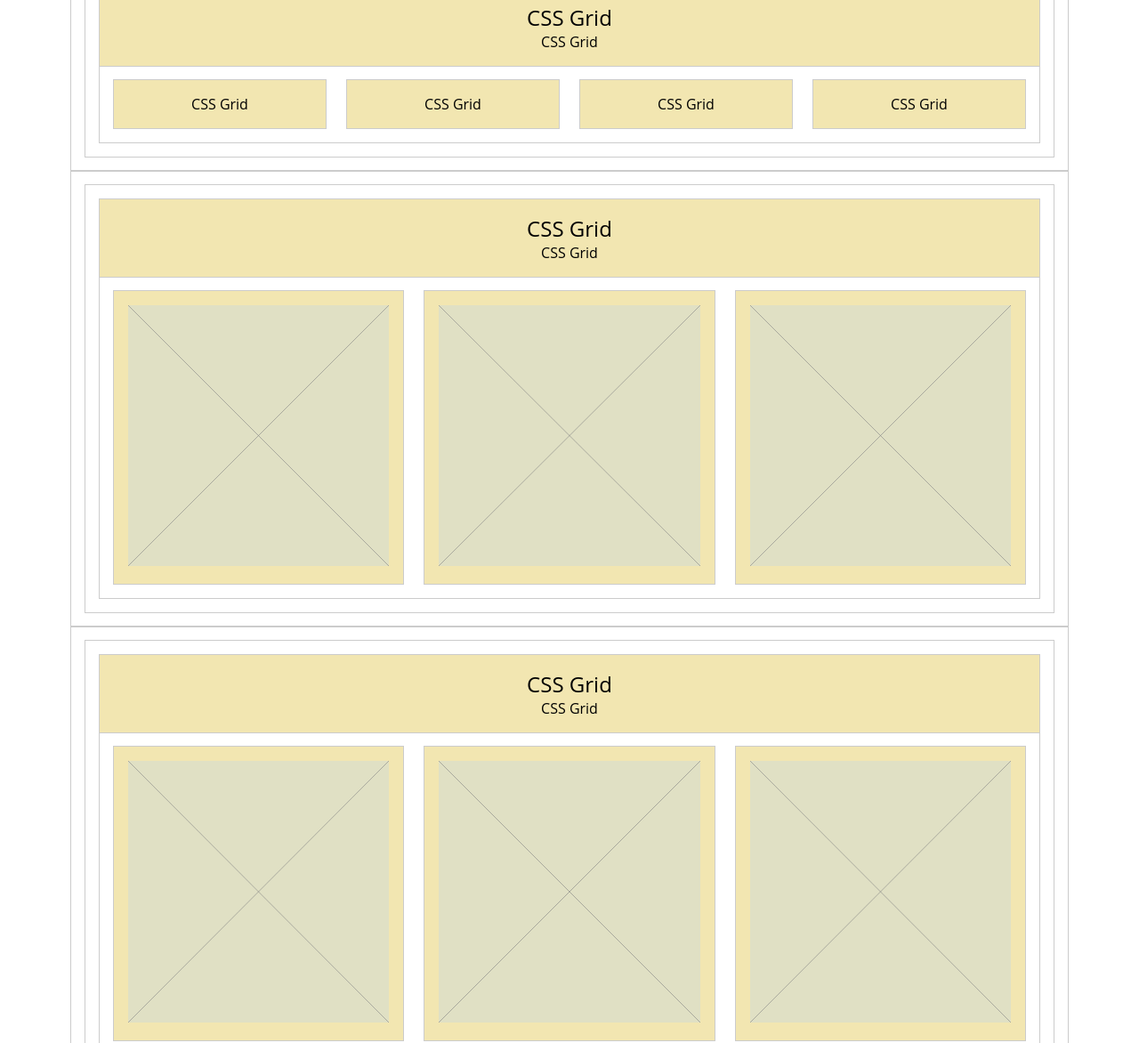
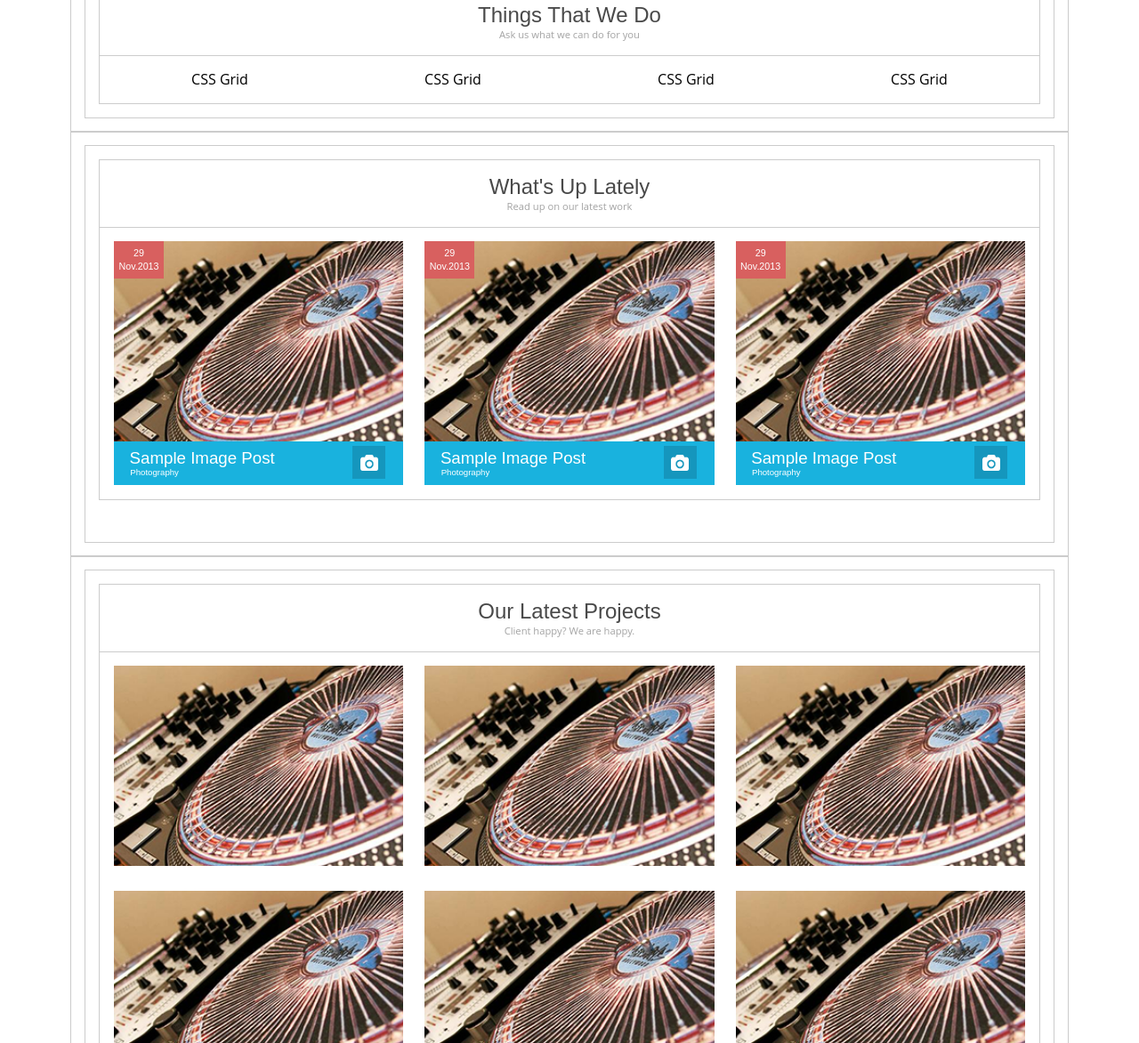
Before and after one commit to zeno-wkc/LAB-02B-SETG-Group03, a website: page index.html in a window 1280 px wide. Shown: the part 386-1558 px from the top of the page at 89% size. Drawn offline with nearby package versions, Linux system fonts and the light colour scheme; a web font is replaced by a local one.

Commit message:
body sections commit

```diff
--- a/css/style.css
+++ b/css/style.css
@@ -1,5 +1,10 @@
 :root{
-
+  -main-white:#f0f0f0;
+  -main-blue:#19b2de;
+  -secondary-blue:#1596bd;
+  -main-red:#d8605f;
+  -header-grey:#494949;
+  -p-grey:#a3a3a3;
 }
 
 *, *::after, *::before {margin: 0; padding: 0; box-sizing: border-box;}
@@ -16,7 +21,7 @@ p {text-align: center;}
 img {width: 100%;}
 
 /* Grid System - Small only */
-.s-col-2 {grid-template-columns: repeat(2, 1fr);}
+.s-col-2 .content__cols-item {grid-template-columns: repeat(2, 1fr);}
 .s-col-5 {grid-template-columns: repeat(5, 1fr);}
 .s-col-6 {grid-template-columns: repeat(6, 1fr);}
 .s-col-1-1 {grid-template-columns: 1fr 1fr;}
@@ -33,7 +38,7 @@ img {width: 100%;}
   .m-col-1-2 {grid-template-columns: 1fr 2fr;}
 }
 /* Grid System - Large and up */
-@media screen and (min-width: 64em) {
+@media screen and (min-width: 64em) {s
   .l-col-2 {grid-template-columns: repeat(2, 1fr);}
   .l-col-3 {grid-template-columns: repeat(3, 1fr);}
   .l-col-4 {grid-template-columns: repeat(4, 1fr);}
@@ -64,3 +69,18 @@ img {width: 100%;}
 (max-width: 74.9375em) {
 
 }
+
+.content__cols-item {background-color:white; outline: none; padding:0;}
+.content__title{background-color: white;}
+.content__title {text-align: center; color:#494949;}
+.content__title p {color:#a3a3a3; font-size:0.7em;}
+.a-component, .a-component div {outline: none; min-height: 1rem; padding: 0;}
+.a-component {display: flex; flex-direction: column; position: relative; color: white;}
+.a-component .a-component__date {position: absolute; top: 0; left: 0; width: 3.5em; height:2.625em; text-align: center; color: white; background-color:#d8605f;}
+.a-component .a-component__date h6 {padding-top:0.5625em; padding-bottom: 0.4375em; line-height: 1.40em;}
+.a-component .a-component__image img {display: block; width: 100%; height: auto;}
+.a-component__title {display:flex; justify-content:space-between; background-color: #19b2de; padding-left:2em; height: 3.0625em; width:100%;}
+.a-component__title h3 {display: block; position:absolute; left:0.9375em; padding-top:0.4375em;}
+.subtitle h4 {display: block; position: absolute; bottom:1em; left:1.9em; font-size:0.6025em;}
+.icon {position:relative; display:flex; justify-content: center; align-items: center; width:37px; height:37px; background-color:#1596bd; margin-top:5px; margin-right:20px;}
+.icon img {width: 20px; height:18px;}
--- a/index.html
+++ b/index.html
@@ -51,7 +51,7 @@
       </section>
       <section class="content-01-container row">
         <div class="content-block--cols-4">
-          <div class="content__title col"><h2><p>CSS Grid</p></h2><h4><p>CSS Grid</p></h4></div>
+          <div class="content__title col"><h2>Things That We Do</h2><h4><p>Ask us what we can do for you</p></h4></div>
           <div class="row m-col-2 l-col-4">
             <div class="content__cols-item col"><p>CSS Grid</p></div>
             <div class="content__cols-item col"><p>CSS Grid</p></div>
@@ -62,25 +62,59 @@
       </section>
       <section class="content-02-container row">
         <div class="content-block--cols-3">
-          <div class="content__title col"><h2><p>CSS Grid</p></h2><h4><p>CSS Grid</p></h4></div>
+          <div class="content__title col"><h2>What's Up Lately</h2><p>Read up on our latest work</p></div>
           <div class="row m-col-2 l-col-3">
-            <div class="content__cols-item col"><img src="./img/placeholder.svg" alt="placeholder image"/></div>
-            <div class="content__cols-item col"><img src="./img/placeholder.svg" alt="placeholder image"/></div>
-            <div class="content__cols-item col"><img src="./img/placeholder.svg" alt="placeholder image"/></div>
+            <div class="content__cols-item">
+              <!-- component 1 -->
+              <div class="a-component">
+                <div class="a-component__date"><h6>29 Nov.2013</h6></div>
+                <div class="a-component__image"><img src="img/content-image.png" alt="content"></div>
+                <div class="a-component__title">
+                  <div class="title"><h3>Sample Image Post</h3></div>
+                  <div class="subtitle"><h4>Photography</h4></div>
+                  <div class="icon"><img src="img/camera-icon.png" alt="camera"></div>
+                </div>
+            </div>
+            </div>
+              <!-- component 2 -->
+              <div class="a-component">
+                <div class="a-component__date"><h6>29 Nov.2013</h6></div>
+                <div class="a-component__image"><img src="img/content-image.png" alt="content"></div>
+                <div class="a-component__title">
+                  <div class="title"><h3>Sample Image Post</h3></div>
+                  <div class="subtitle"><h4>Photography</h4></div>
+                  <div class="icon"><img src="img/camera-icon.png" alt="camera"></div>
+                </div>
+            </div>
+              <!-- component 3 -->
+              <div class="a-component">
+                <div class="a-component__date"><h6>29 Nov.2013</h6></div>
+                <div class="a-component__image"><img src="img/content-image.png" alt="content"></div>
+                <div class="a-component__title">
+                  <div class="title"><h3>Sample Image Post</h3></div>
+                  <div class="subtitle"><h4>Photography</h4></div>
+                  <div class="icon"><img src="img/camera-icon.png" alt="camera"></div>
+                </div>
+            </div>
+        </div>
+
+            <div class="content__cols-item"></div>
+            <div class="content__cols-item"></div>
+
             <div class="content__cols-item col mobile-show"><img src="./img/placeholder.svg" alt="placeholder image"/></div>
           </div>
         </div>
       </section>
       <section class="content-03-container row">
         <div class="content-block--cols-3">
-          <div class="content__title col"><h2><p>CSS Grid</p></h2><h4><p>CSS Grid</p></h4></div>
+          <div class="content__title col"><h2>Our Latest Projects</h2><h4><p>Client happy? We are happy.</p></h4></div>
           <div class="row m-col-2 l-col-3">
-            <div class="content__cols-item col"><img src="./img/placeholder.svg" alt="placeholder image"/></div>
-            <div class="content__cols-item col"><img src="./img/placeholder.svg" alt="placeholder image"/></div>
-            <div class="content__cols-item col"><img src="./img/placeholder.svg" alt="placeholder image"/></div>
-            <div class="content__cols-item col"><img src="./img/placeholder.svg" alt="placeholder image"/></div>
-            <div class="content__cols-item col"><img src="./img/placeholder.svg" alt="placeholder image"/></div>
-            <div class="content__cols-item col"><img src="./img/placeholder.svg" alt="placeholder image"/></div>
+            <div class="content__cols-item col"><img src="img/content-image.png" alt="content"></div>
+            <div class="content__cols-item col"><img src="img/content-image.png" alt="content"></div>
+            <div class="content__cols-item col"><img src="img/content-image.png" alt="content"></div>
+            <div class="content__cols-item col"><img src="img/content-image.png" alt="content"></div>
+            <div class="content__cols-item col"><img src="img/content-image.png" alt="content"></div>
+            <div class="content__cols-item col"><img src="img/content-image.png" alt="content"></div>
           </div>
         </div>
       </section>
```
Also changed, not shown: img/camera-icon.png (added), img/content-image.png (added), img/fi-xnsuxs-camera-solid.png (added).
